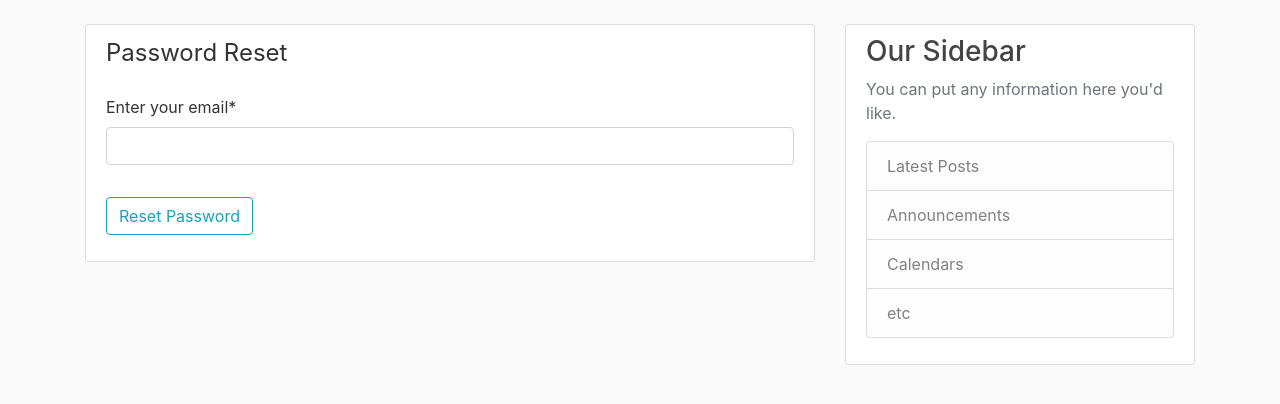
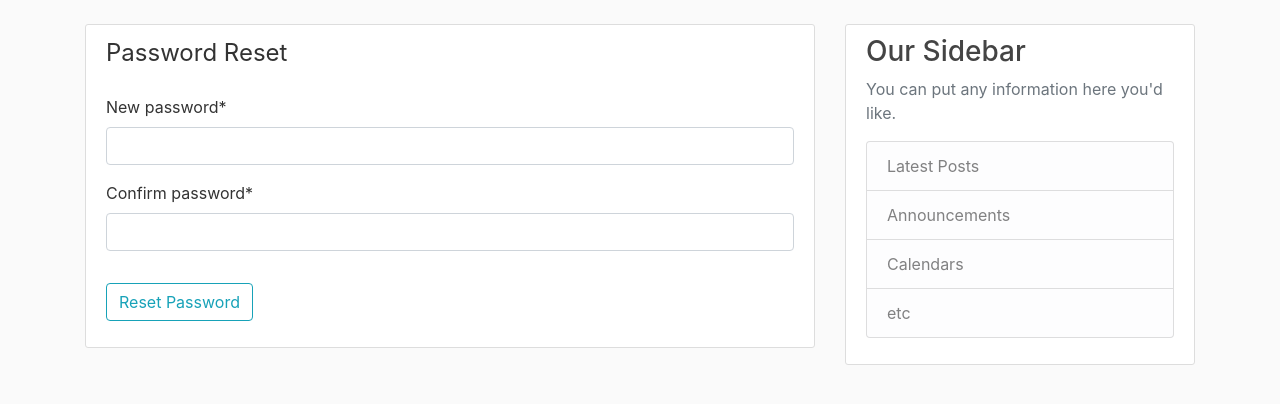
Before and after one commit to appeloy/django-basic-template, a Django app: page /reset-password/ in a window 1280 px wide. Shown: the part 56-460 px from the top of the page. Run offline with Django 3.2, Linux system fonts and the light colour scheme; the visitor is signed in with stand-in values (Sample User, id 1); some libraries are stand-ins or nearby versions.

Commit message:
edit views as function

```diff
--- a/django_project/urls.py
+++ b/django_project/urls.py
@@ -23,12 +23,13 @@ from django.conf.urls.static import static
 urlpatterns = [
     path('admin/', admin.site.urls),
     # path("login/", auth_views.LoginView.as_view(template_name="users/login.html"), name="login"),
-    path("login/", user_views.CustomLoginView.as_view(template_name="users/login.html"), name="login"),
+    path("login/", user_views.login, name="login"),
     path("logout/", auth_views.LogoutView.as_view(template_name="users/logout.html"), name="logout"),
     path("profile/", user_views.profile, name="profile"),
     path("register/", user_views.register, name="register"),
+    path("forget-password/", user_views.forget_password, name="forget-password"),
+    path("request-reset-password/<slug:uuid>/", user_views.request_reset_password, name="request-reset-password"),
     path("reset-password/", user_views.reset_password, name="reset-password"),
-    path("request-reset-password/<slug:uuid>/", user_views.request_reset_password),
     path("verify/<slug:token_uuid>/<slug:slug>/", user_views.email_verification, name="email-verification"),
     path("", include("blog.urls")),
 ]
--- a/users/forms.py
+++ b/users/forms.py
@@ -1,7 +1,4 @@
-from ast import Pass
-from dataclasses import Field
 import email
-from pyexpat import model
 from django import forms
 from django.contrib.auth.models import User
 from django.contrib.auth.forms import UserCreationForm, AuthenticationForm
@@ -11,8 +8,11 @@ from .models import Profile
 
 from django.core.exceptions import ValidationError
 from .utils import send_email_verification_link
+from django.db.utils import IntegrityError
 import uuid
-from .models import RequestPasswordUUID
+from .models import RequestPasswordUUID, VerificationToken
+
+from django.contrib.auth import authenticate
 
 class UserRegisterForm(UserCreationForm):
     email  = forms.EmailField()
@@ -29,7 +29,7 @@ class UserRegisterForm(UserCreationForm):
         if User.objects.filter(email=email).exists():
             raise ValidationError("email already exists")  #apparently this Validation Error pipe in into django.congtrib.message
 
-        if User.objects.filter(username=username).exist():
+        if User.objects.filter(username=username).exists():
             raise ValidationError("username already exists")
 
         return self.cleaned_data
@@ -38,12 +38,15 @@ class UserLoginForm(AuthenticationForm):
     pass
 
 
+
+
 class UserUpdateForm(forms.ModelForm):
-    email = forms.EmailField()
+    # email = forms.EmailField()
 
     class Meta:
         model = User
-        fields = ["username", "email"]
+        # fields = ["username", "email"]
+        fields = ["username"]
 
 class UpdateProfileForm(forms.ModelForm):
     class Meta:
@@ -56,16 +59,44 @@ class ForgetPasswordForm(forms.Form):
     def clean(self):
         super().clean()
         email = self.cleaned_data.get('email')
-        if not User.objects.filter(email=email).exists():
-            print("xx",email)
-            raise ValidationError(f"email {email} is not exist")
+        try:
+            user = User.objects.get(email=email)
+        except User.DoesNotExist:
+            raise ValidationError(f"user with email {email} is not exist")
+        try:
+            self.__request_p = RequestPasswordUUID.objects.create(owner=user,value=uuid.uuid4().hex)
+        except IntegrityError:
+            raise ValidationError(f"You have request reset password")
         return self.cleaned_data
 
     def is_valid(self):
         return self.is_bound and not self.errors
 
     def save(self):
-        user = User.objects.get(email=self.cleaned_data.get("email"))
-        o = RequestPasswordUUID.objects.create(owner=user, value=uuid.uuid4().hex)
-        o.save()
-        send_email_verification_link("Click link bellow to reset your password", o.owner.email, f"http://localhost:8000/request-reset-password/{o.value}/")
+        self.__request_p.save()
+        send_email_verification_link("Click link bellow to reset your password", self.__request_p.owner.email, f"http://localhost:8000/request-reset-password/{self.__request_p.value}/")
+
+
+class ResetPasswordForm(forms.Form):
+    new_password = forms.CharField(widget=forms.PasswordInput())
+    confirm_password = forms.CharField(widget=forms.PasswordInput())
+
+    def __init__(self, *args, **kwargs):
+        self.request = kwargs.pop("request")
+        super(ResetPasswordForm, self).__init__(*args, **kwargs)
+
+    def clean(self):
+        super().clean()
+        password1 = self.cleaned_data.get("new_password")
+        password2 = self.cleaned_data.get("confirm_password")
+        if password1 != password2:
+            raise ValidationError("Password isn't match")
+        if self.request.user.check_password(password1):
+            raise ValidationError("New password cannot same as old password")
+        return self.cleaned_data
+
+    def save(self):
+        user = self.request.user
+        if user:
+            user.set_password(self.cleaned_data.get("new_password"))
+            user.save();
--- a/users/templates/users/login.html
+++ b/users/templates/users/login.html
@@ -15,7 +15,7 @@
         <div class="border-top pt-3">
             <small class="text-muted">
                 <a href="{% url 'register'%}" class="ml-2">Dont have an account?</a> or
-                <a href="{% url 'reset-password'%}" class="ml-0">forget your password?</a>
+                <a href="{% url 'forget-password'%}" class="ml-0">forget your password?</a>
             </small>
 
         </div>
--- a/users/views.py
+++ b/users/views.py
@@ -7,15 +7,16 @@ from .forms import UserRegisterForm, UserLoginForm
 from django.contrib import messages
 from django.contrib.auth.models import User
 from django.contrib.auth.decorators import login_required
-from .forms import UserUpdateForm, UpdateProfileForm, ForgetPasswordForm
+from .forms import UserUpdateForm, UpdateProfileForm, ForgetPasswordForm, ResetPasswordForm
 
-from django.contrib.auth import views as auth_views, login
+from django.contrib.auth import views as auth_views, login as django_login
 from django.urls import reverse
 from django.utils import timezone
 
 from django.contrib.auth import authenticate
+from .models import VerificationToken
 
-
+from django.contrib.auth.forms import AuthenticationForm
 
 
 # Create your views here.
@@ -37,19 +38,39 @@ def register(request):
 
 
 
-class CustomLoginView(auth_views.LoginView):
-    template_name = "login.html"
-    authentication_form = UserLoginForm
+# class CustomLoginView(auth_views.LoginView):
+#     template_name = "login.html"
+#     authentication_form = UserLoginForm
 
-    # get execute when form is submited, after UserLoginForm.clean() executed (check django documentation)
-    def form_valid(self, form):
-        user = form.get_user()
-        # check account email verified status
-        if not user.profile.is_email_verified:
-            messages.warning(self.request, f"Can't login yet, your account is unverified, check inbox email of {user.email}")
-            return HttpResponseRedirect("")
-        login(self.request, form.get_user())
-        return redirect("blog-home")
+#     # get execute when form is submited, after UserLoginForm.clean() executed (check django documentation)
+#     def form_valid(self, form):
+#         user = form.get_user()
+#         # check account email verified status
+#         if not user.profile.is_email_verified:
+#             messages.warning(self.request, f"Can't login yet, your account is unverified, check inbox email of {user.email}")
+#             return HttpResponseRedirect("")
+#         login(self.request, form.get_user())
+#         return redirect("blog-home")
+
+def login(request):
+    if request.user.is_authenticated:
+        return redirect("profile")
+
+
+    if request.method == "POST":
+        form = AuthenticationForm(request,data=request.POST)
+        if form.is_valid():
+            user = form.get_user();
+            if not user.is_staff and not user.profile.is_email_verified:
+                messages.warning(request, f"Can't login yet, your account is unverified, check inbox email of {user.email}")
+                return redirect("login")
+            django_login(request, form.get_user())
+            return redirect("blog-home")
+        else:
+            for err in form.errors.values():
+                messages.error(request, err)
+    form = AuthenticationForm()
+    return render(request, "users/login.html", {"form": form})
 
 
 def email_verification(request, token_uuid, slug):
@@ -71,7 +92,7 @@ def email_verification(request, token_uuid, slug):
     profile.is_email_verified = True
     profile.save()
 
-    login(request, profile.user)
+    django_login(request, profile.user)
     messages.success(request, f"Hello {profile.user.username} Welcome to our web")
     # remove token row to save space
     token_object.delete()
@@ -102,7 +123,7 @@ def profile(request):
     return render(request, "users/profile.html", context)
 
 
-def reset_password(request):
+def forget_password(request):
     if request.method == "POST":
         f_form = ForgetPasswordForm(request.POST)
         if f_form.is_valid():
@@ -119,13 +140,28 @@ def reset_password(request):
 def request_reset_password(request, uuid):
     try:
         request_id = RequestPasswordUUID.objects.get(value=uuid)
+        request_id.delete()
     except:
         return HttpResponse("invalid url")
 
     diff = timezone.now() - request_id.created_at
     if diff.seconds > 240: #4 minutes
         # remove token row to save space
-        request_id.delete()
+
         return HttpResponse("Your token was expired")
 
-    return HttpResponse("render update password form")
+    django_login(request, request_id.owner)
+    return redirect("reset-password")
+
+@login_required
+def reset_password(request):
+    if request.method == "POST":
+        r_form  = ResetPasswordForm(request.POST, request=request)
+        if r_form.is_valid():
+            r_form.save();
+            print("from is save")
+        else:
+            for err in r_form.errors.values():
+                messages.error(request, err)
+    r_form = ResetPasswordForm(request=request)
+    return render(request, "users/forget_password.html", {"form": r_form})
```
Also changed, not shown: users/migrations/0013_requestpassworduuid_created_at.py (added), users/migrations/0014_auto_20220328_0755.py (added), users/migrations/0015_alter_requestpassworduuid_owner.py (added), users/migrations/0016_auto_20220328_0806.py (added).
